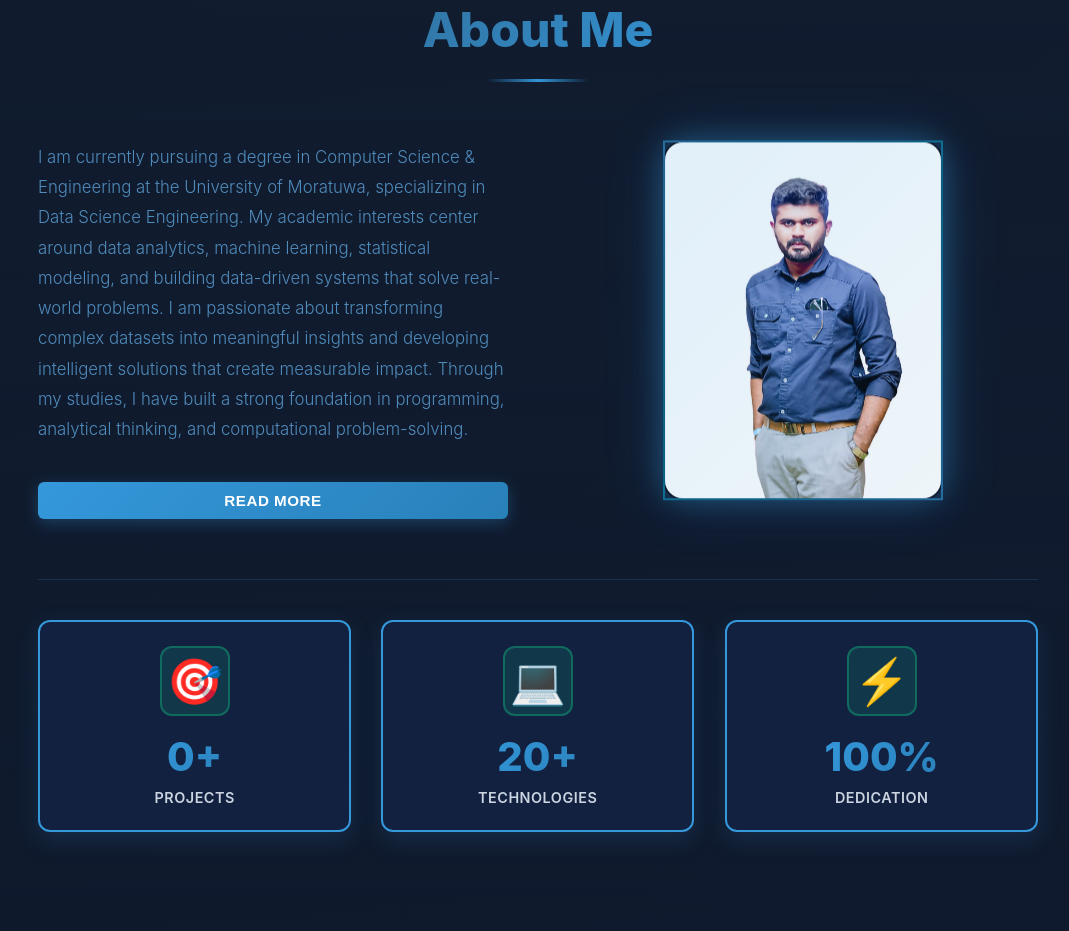
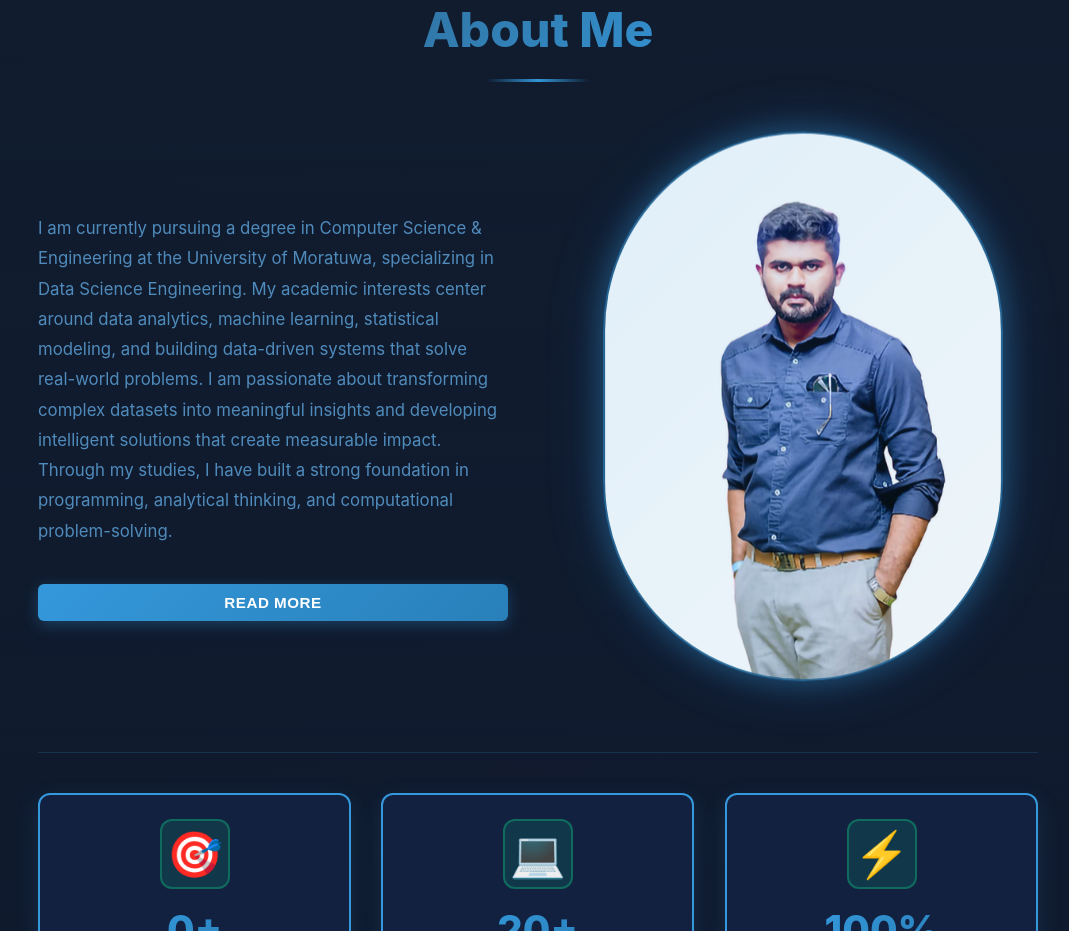
Before and after one commit to Sinethwickramaratna/Portfolio-Website-React, a React (Vite) app in the folder SinethWickramaratna/: page / in a window 1280 px wide. Shown: the part 900-1831 px from the top of the page, without its empty margins (102-1171 px from the left). Built offline with nearby package versions, Linux system fonts and the light colour scheme.

Commit message:
Update AboutSection styles for improved aesthetics and hover effects

```diff
--- a/SinethWickramaratna/src/Components/AboutSection.css
+++ b/SinethWickramaratna/src/Components/AboutSection.css
@@ -96,12 +96,12 @@
   font-size: 1.05rem;
   color: rgba(90, 159, 212, 0.85);
   line-height: 1.8;
-  font-weight: 300;
+  font-weight: 400;
   transition: all 0.3s ease;
 }
 
 .about-text p:hover {
-  color: rgba(90, 159, 212, 1);
+  color: rgb(50, 166, 255);
   transform: translateX(8px);
 }
 
@@ -143,24 +143,31 @@
 
 .image-frame {
   position: relative;
-  width: 280px;
-  height: 360px;
-  border-radius: 20px;
+  width: 400px;
+  height: 550px;
+  border-radius: 400px;
   overflow: hidden;
   backdrop-filter: blur(16px);
   animation: image-float 5s ease-in-out infinite;
+  border: 2px solid rgba(52, 152, 219, 0.6);
+  box-shadow:
+    0 0 30px rgba(52, 152, 219, 0.4),
+    0 0 60px rgba(52, 152, 219, 0.2),
+    inset 0 1px 0 rgba(255, 255, 255, 0.2),
+    inset 0 -1px 0 rgba(0, 0, 0, 0.3);
+  transition: all 0.4s cubic-bezier(0.25, 0.46, 0.45, 0.94);
 }
 
 /* Outer glow layer */
 .image-frame::before {
   content: '';
   position: absolute;
-  inset: -2px;
+  inset: -3px;
   background: linear-gradient(135deg, #3498db, #2980b9, #00ccff, #3498db);
   border-radius: 20px;
   z-index: -1;
-  opacity: 0.6;
-  blur-filter: blur(20px);
+  opacity: 0.5;
+  filter: blur(15px);
   animation: gradient-border 3s linear infinite;
 }
 
@@ -175,23 +182,13 @@
   border-radius: 20px;
 }
 
-.image-frame {
-  border: 2px solid;
-  border-image: linear-gradient(135deg, rgba(52, 152, 219, 0.6), rgba(0, 204, 255, 0.4), rgba(52, 152, 219, 0.6)) 1;
-  box-shadow:
-    0 0 30px rgba(52, 152, 219, 0.4),
-    0 0 60px rgba(52, 152, 219, 0.2),
-    inset 0 1px 0 rgba(255, 255, 255, 0.2),
-    inset 0 -1px 0 rgba(0, 0, 0, 0.3);
-}
-
 .image-frame:hover {
   box-shadow:
     0 0 40px rgba(52, 152, 219, 0.6),
     0 0 80px rgba(52, 152, 219, 0.3),
     inset 0 1px 0 rgba(255, 255, 255, 0.3),
     inset 0 -1px 0 rgba(0, 0, 0, 0.3);
-  border-image: linear-gradient(135deg, rgba(52, 152, 219, 0.9), rgba(0, 204, 255, 0.7), rgba(52, 152, 219, 0.9)) 1;
+  border-color: rgba(52, 152, 219, 0.9);
 }
 
 .profile-image {
```
